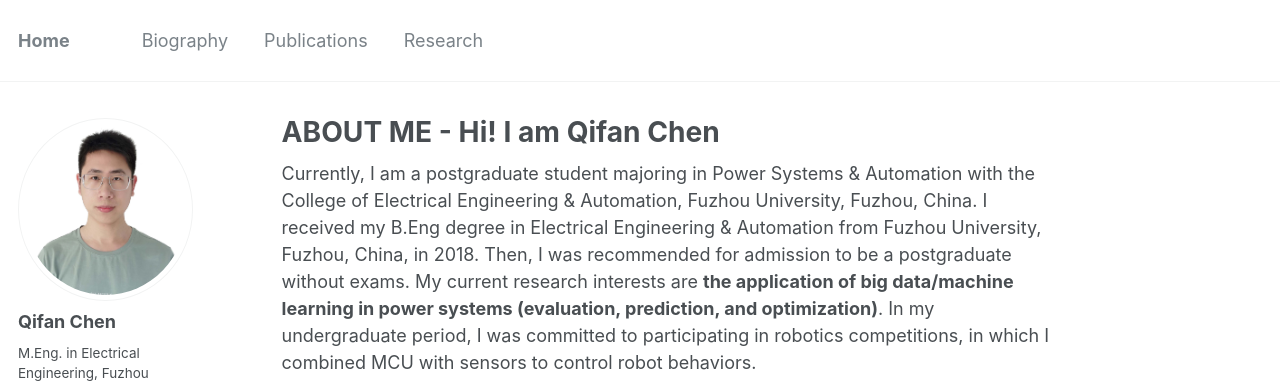
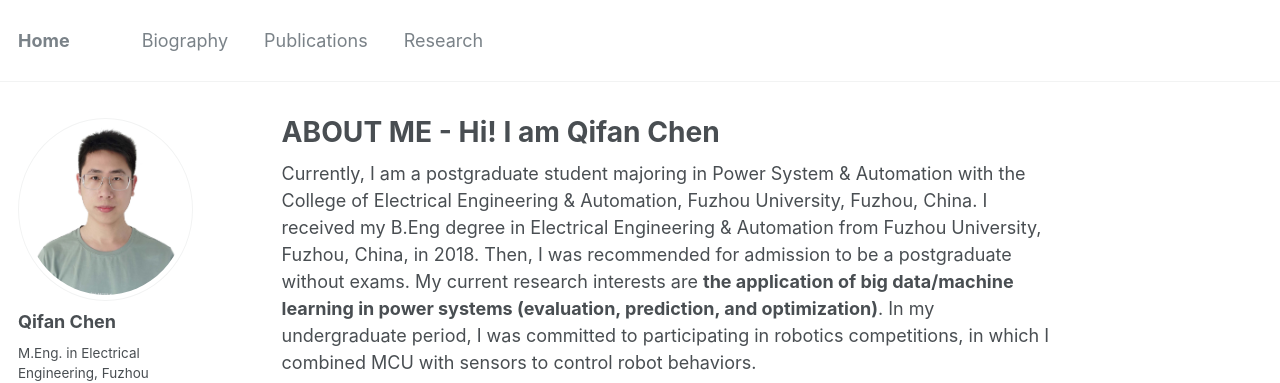
Before and after one commit to ChQf/ChQf.github.io, a Jekyll site: the page built from _pages/about.md, in a window 1280 px wide and 1178 px high. Shown: the top 383 px of the window. Built offline with Jekyll 4.4.1, drawn with Linux system fonts in a browser that asks for light colours; some web fonts are replaced.

Commit message:
about me

```diff
--- a/_pages/about.md
+++ b/_pages/about.md
@@ -8,7 +8,7 @@ redirect_from:
   - /about.html
 ---
 
-Currently, I am a postgraduate student majoring in Power Systems & Automation with the College of Electrical Engineering & Automation, Fuzhou University, Fuzhou, China.
+Currently, I am a postgraduate student majoring in Power System & Automation with the College of Electrical Engineering & Automation, Fuzhou University, Fuzhou, China.
 I received my B.Eng degree in Electrical Engineering & Automation from Fuzhou University, Fuzhou, China, in 2018.
 Then, I was recommended for admission to be a postgraduate without exams.
 My current research interests are **the application of big data/machine learning in power systems (evaluation, prediction, and optimization)**.
```
Also changed, not shown: _pages/biography.md (+1 -1 lines).
